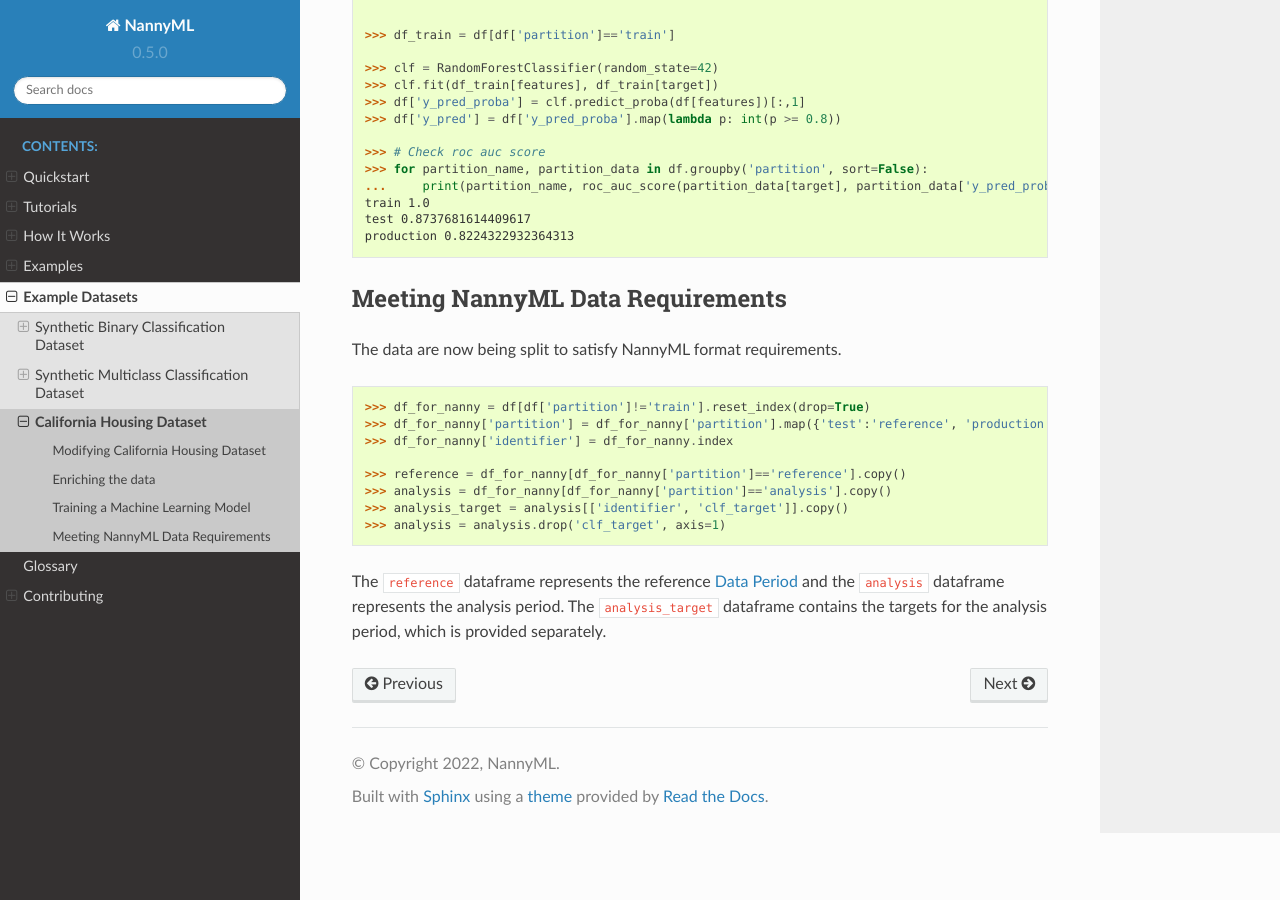
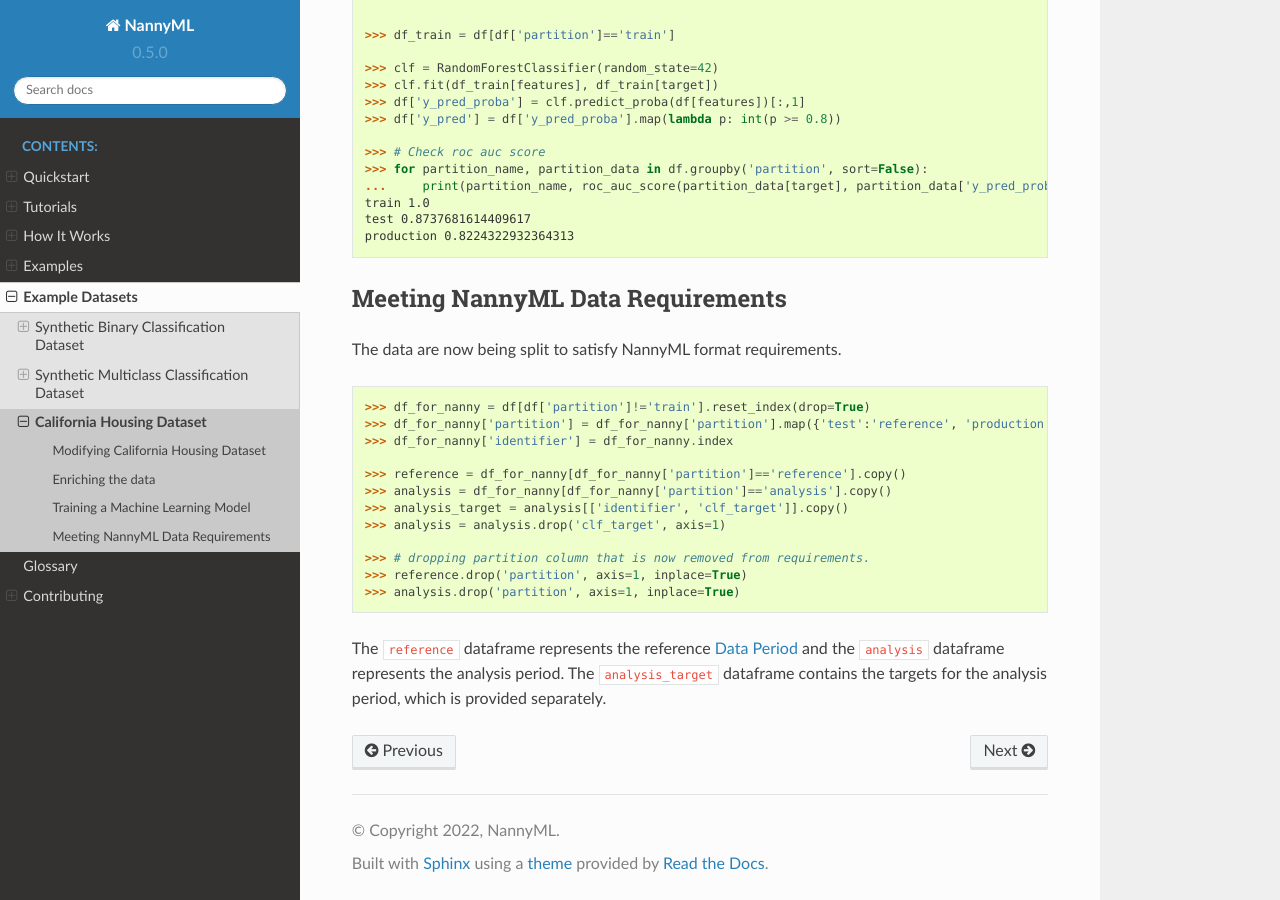
Before and after one commit to NannyML/nannyml, a Sphinx documentation site: the page built from docs/datasets/california.rst, in a window 1280 px wide and 900 px high, scrolled down 1551 px. Built offline with Sphinx 7.4.7 and the Read the Docs theme 2.0.0, drawn with Linux system fonts in a browser that asks for light colours; pages that are not in the unit, such as notebooks, are missing from menus.

Commit message:
update dataset docs

```diff
--- a/docs/datasets/california.rst
+++ b/docs/datasets/california.rst
@@ -97,6 +97,7 @@
     test 0.8737681614409617
     production 0.8224322932364313
 
+
 Meeting NannyML Data Requirements
 =================================
 
@@ -113,6 +114,10 @@
     >>> analysis_target = analysis[['identifier', 'clf_target']].copy()
     >>> analysis = analysis.drop('clf_target', axis=1)
 
+    >>> # dropping partition column that is now removed from requirements.
+    >>> reference.drop('partition', axis=1, inplace=True)
+    >>> analysis.drop('partition', axis=1, inplace=True)
+
 The ``reference`` dataframe represents the reference :term:`Data Period` and the ``analysis``
 dataframe represents the analysis period. The ``analysis_target`` dataframe contains the targets
 for the analysis period, which is provided separately.
```
Also changed, not shown: docs/datasets/binary.rst (+9 -10 lines), docs/datasets/multiclass.rst (+9 -10 lines).
